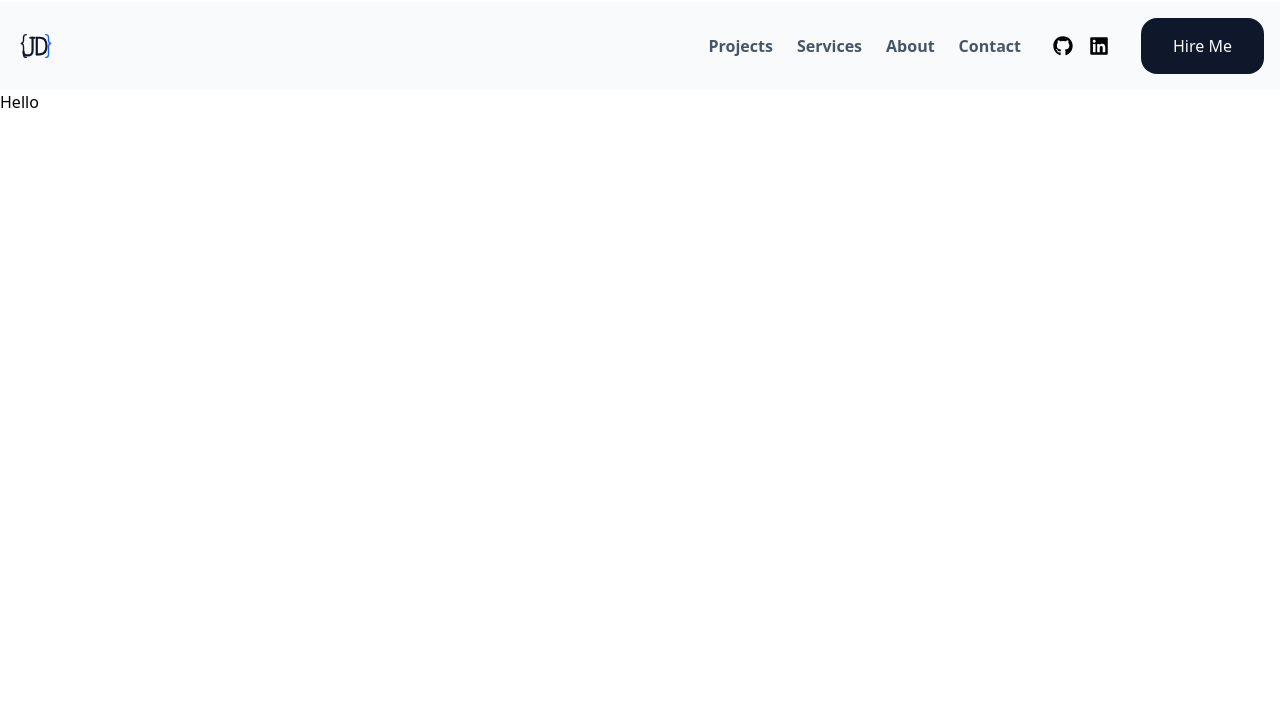
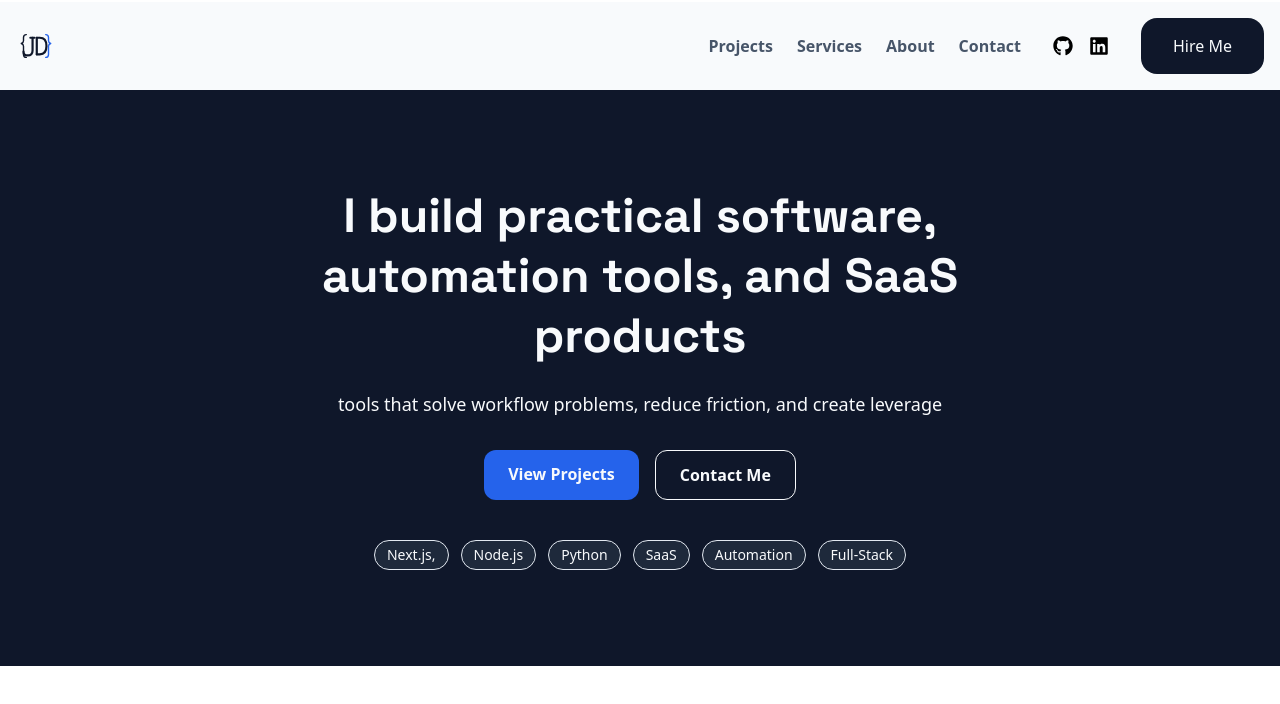
Before and after one commit to Jason-Donmoyer/jason-donmoyer-portfolio, a Next.js app: page / in a window 1280 px wide. Shown: the top 704 px of the page. Built offline with nearby package versions, Linux system fonts and the light colour scheme.

Commit message:
Added Hero component

```diff
--- a/src/app/page.tsx
+++ b/src/app/page.tsx
@@ -1,7 +1,9 @@
-
+import Hero from '../components/home/Hero'
 
 export default function Home() {
   return (
-    <main>Hello</main>
+    <main>
+      <Hero></Hero>
+    </main>
   );
 }
--- /dev/null
+++ b/src/components/home/Hero.tsx
@@ -0,0 +1,25 @@
+'use client'
+
+import Link from 'next/link'
+
+
+export default function Hero() {
+    return (
+        <section className="bg-primary py-24 px-8 flex flex-col gap-6 items-center text-center">
+            <h1 className="font-heading font-bold text-5xl text-surface max-w-3xl leading-tight">I build practical software, automation tools, and SaaS products</h1>
+            <p className="text-surface text-lg max-w-2xl">tools that solve workflow problems, reduce friction, and create leverage</p>
+            <div className="flex gap-4 mt-2">
+                <Link href="" className="px-6 py-3 bg-accent text-surface rounded-xl font-semibold hover:bg-accent-hover">View Projects</Link>
+                <Link href="" className="px-6 py-3 border border-surface text-surface rounded-xl font-semibold hover:bg-secondary">Contact Me</Link>
+            </div>
+            <div className="flex gap-3 mt-4 flex-wrap justify-center">
+                {["Next.js,", "Node.js", "Python", "SaaS", "Automation", "Full-Stack"].map(tag => (
+                    <span key={tag} className="px-3 py-1 text-sm border border-border rounded-full bg-secondary text-surface">
+                        {tag}
+                    </span>
+                ))}
+            </div>
+        </section>
+    )
+
+}
```
